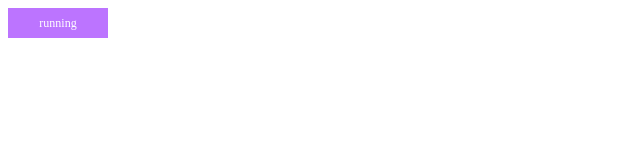
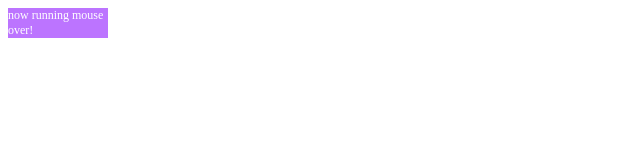
Before and after one commit to CopikProjeckId/TstoryFrontend, a plain HTML site: page start_end_stop.html in a window 1280 px wide. Shown: the full height of the page, 0-640 px from the left. Drawn offline with Linux system fonts and the light colour scheme.

Commit message:
Update tstory.css

```diff
--- a/tstory.css
+++ b/tstory.css
@@ -152,7 +152,7 @@
     animation-play-state: paused;
 }
 .startEstop::before{
-    content:"running"
+    content:"now running mouse over!"
 }
 .startEstop:hover::before{
     content: "stop";
```
